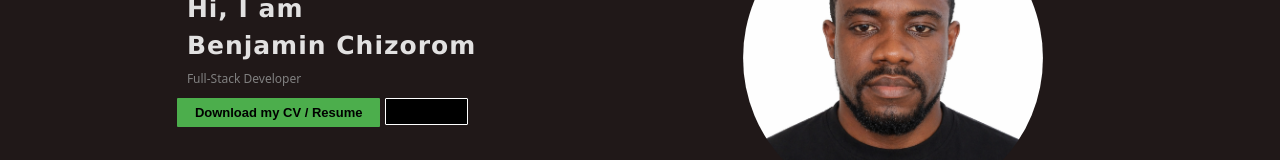
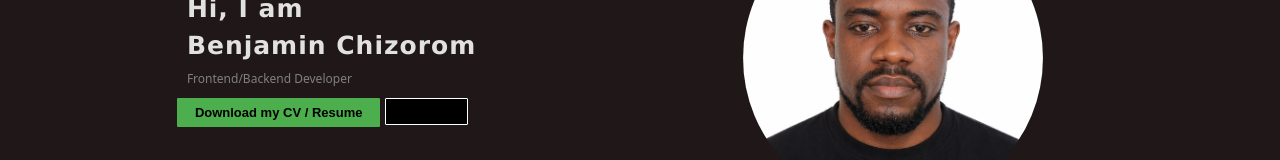
Before and after one commit to Chizorom92/Portfolio-2.0, a React (Vite) app: page / in a window 1280 px wide. Shown: the part 240-400 px from the top of the page. Built offline with nearby package versions, Linux system fonts and the light colour scheme; a web font is replaced by a local one.

Commit message:
modified Header.jsx

```diff
--- a/src/Components/Header.jsx
+++ b/src/Components/Header.jsx
@@ -13,7 +13,7 @@ const Header = () => {
     <main className="header-main">
       <div className="header-intro">
         <span className="header-name">Hi, I am  <br />Benjamin Chizorom</span>
-        <small className="header-skill">Full-Stack Developer</small>
+        <small className="header-skill">Frontend/Backend Developer</small>
 
         <span className="header-btn">
          <a href={benCv} download="ben-cv.pdf"> <button id="cv">Download my CV / Resume</button>  </a>
```
